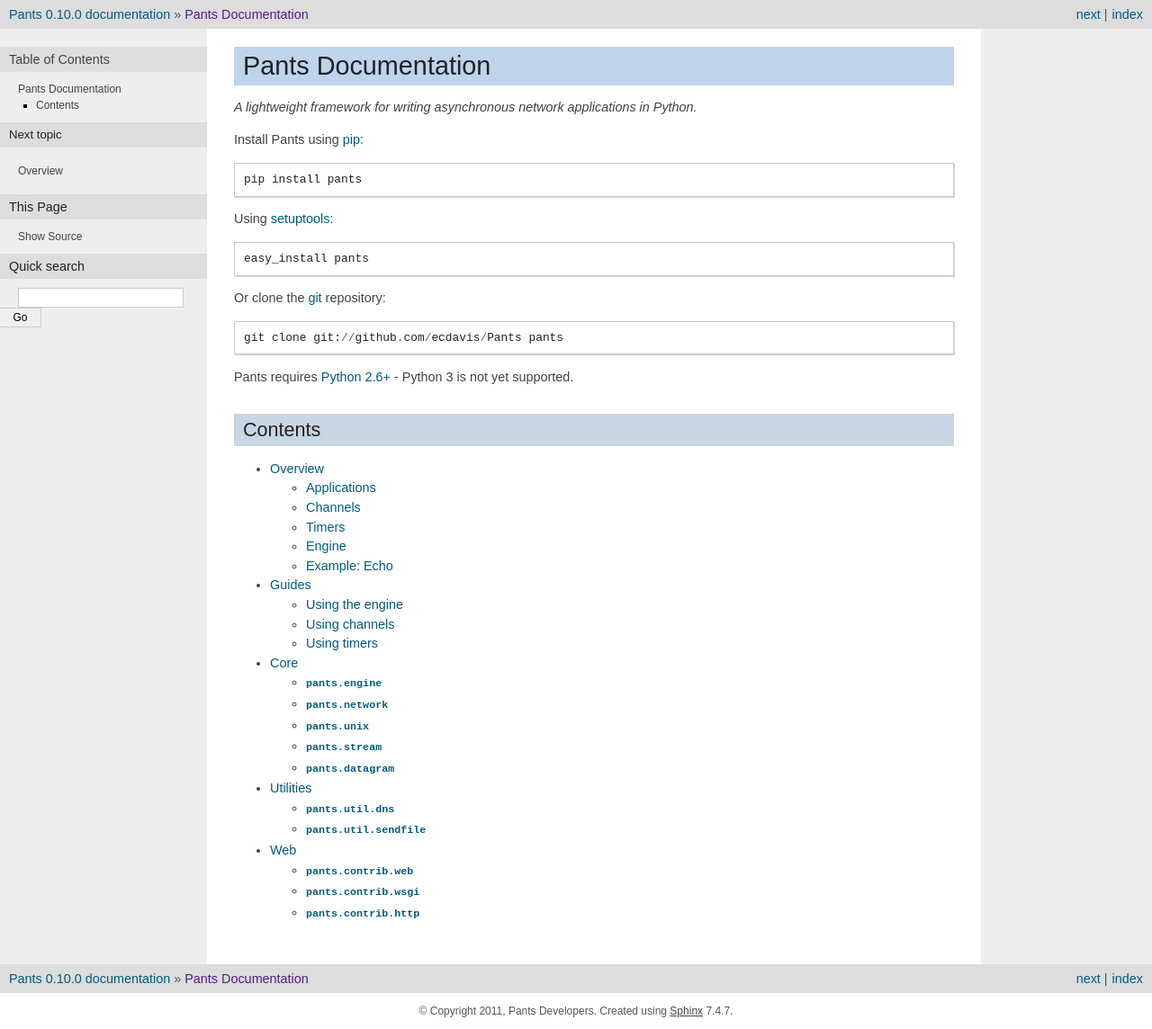
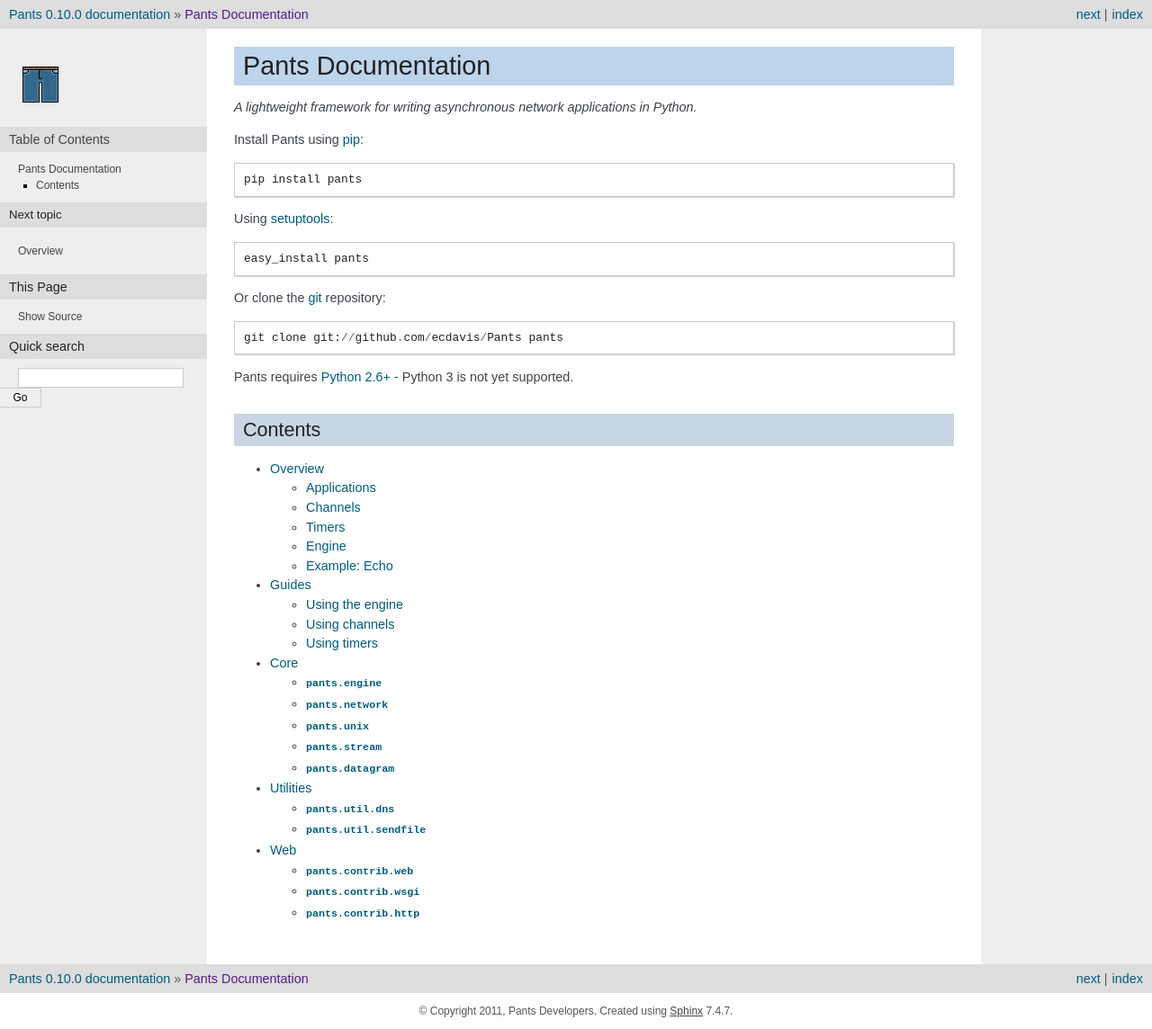
Before and after one commit to ecdavis/pants, a Sphinx documentation site: the page built from docs/index.rst, in a window 1280 px wide. Shown: the whole page at 90% size. Built offline with Sphinx 7.4.7, drawn with Linux system fonts in a browser that asks for light colours.

Commit message:
Added docs logo and favicon.

```diff
--- a/docs/conf.py
+++ b/docs/conf.py
@@ -120,12 +120,12 @@
 
 # The name of an image file (relative to this directory) to place at the top
 # of the sidebar.
-#html_logo = None
+html_logo = "_static/logo.png"
 
 # The name of an image file (within the static path) to use as favicon of the
 # docs.  This file should be a Windows icon file (.ico) being 16x16 or 32x32
 # pixels large.
-#html_favicon = None
+html_favicon = "_static/favicon.ico"
 
 # Add any paths that contain custom static files (such as style sheets) here,
 # relative to this directory. They are copied after the builtin static files,
```
Also changed, not shown: docs/_static/favicon.ico (added), docs/_static/logo.png (added).
